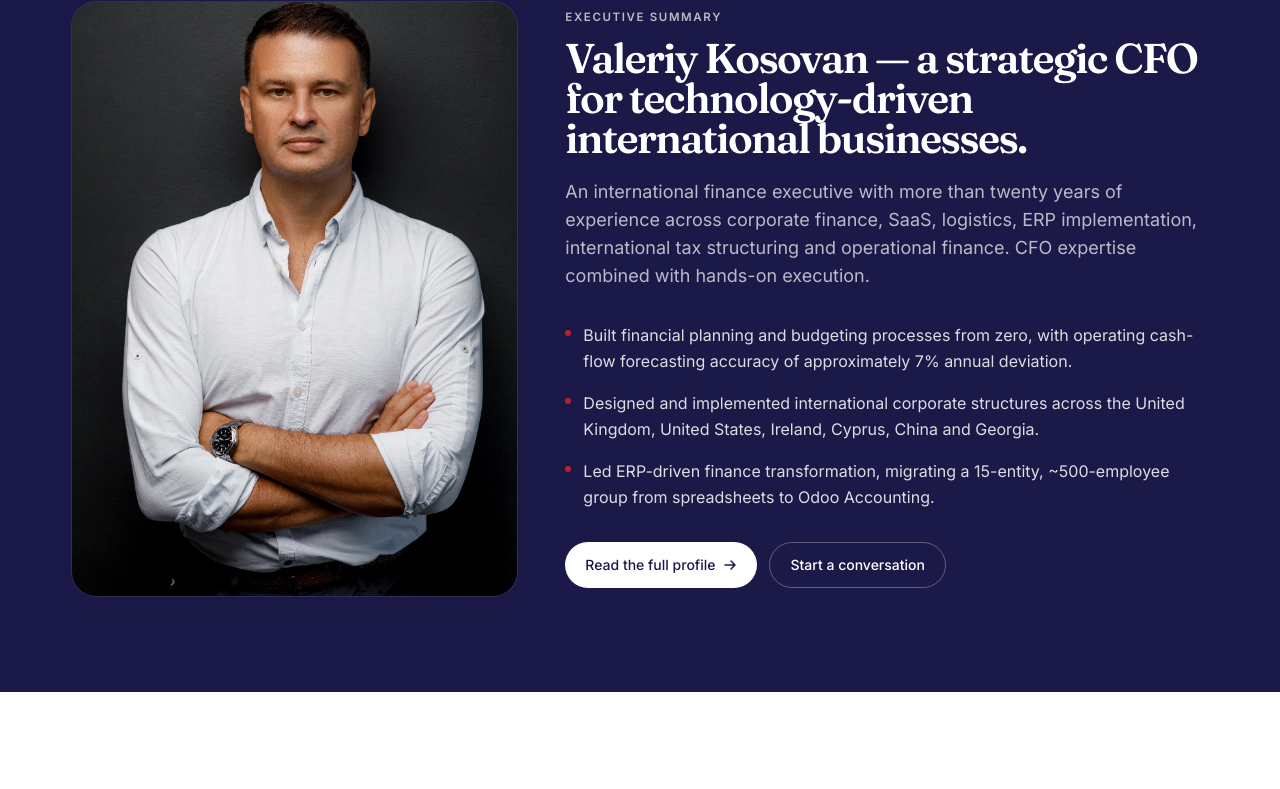
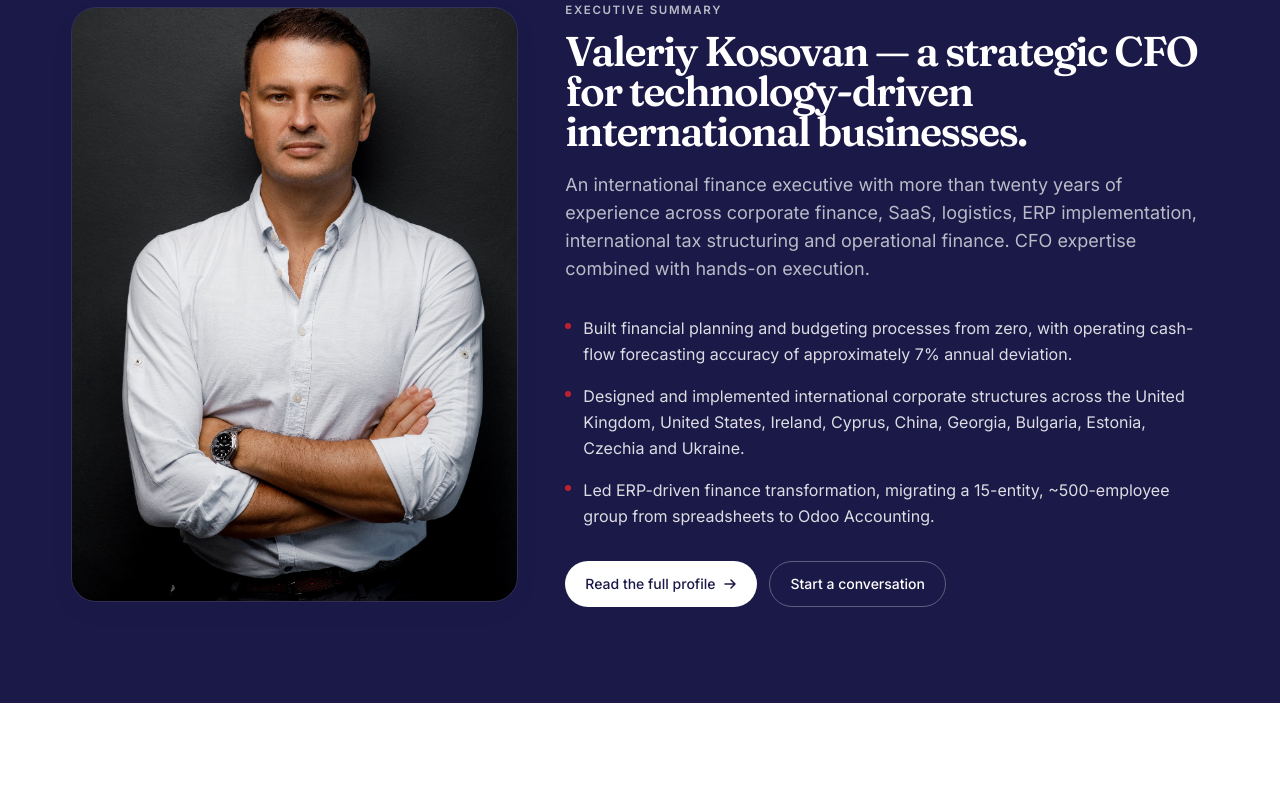
Before and after one commit to valeriy-star/finance-website, a Next.js app: page / in a window 1280 px wide. Shown: the part 2797-3586 px from the top of the page. Built offline with nearby package versions, Linux system fonts and the light colour scheme.

Commit message:
Update ExecutiveSummaryPreview.tsx

```diff
--- a/src/components/ExecutiveSummaryPreview.tsx
+++ b/src/components/ExecutiveSummaryPreview.tsx
@@ -6,7 +6,7 @@ import { asset } from '@/lib/paths';
 
 const bullets = [
   'Built financial planning and budgeting processes from zero, with operating cash-flow forecasting accuracy of approximately 7% annual deviation.',
-  'Designed and implemented international corporate structures across the United Kingdom, United States, Ireland, Cyprus, China and Georgia.',
+  'Designed and implemented international corporate structures across the United Kingdom, United States, Ireland, Cyprus, China, Georgia, Bulgaria, Estonia, Czechia and Ukraine.',
   'Led ERP-driven finance transformation, migrating a 15-entity, ~500-employee group from spreadsheets to Odoo Accounting.',
 ];
 
```
